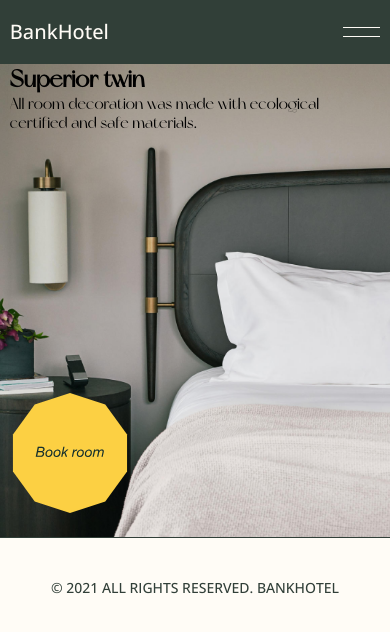
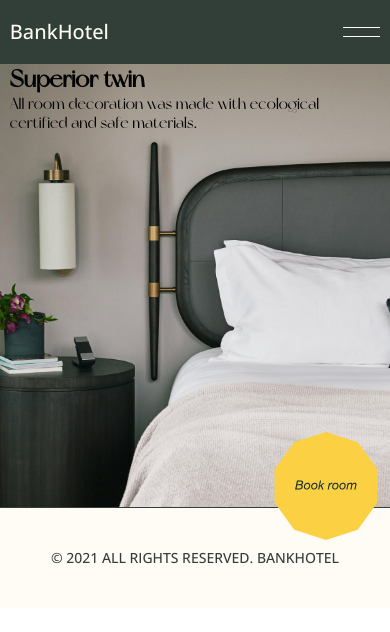
Before and after one commit to gift56/Fullstack-HotelWebsite, a React (Create React App) app: page /rooms in a window 390 px wide. Shown: the top 632 px of the page. Built offline with nearby package versions, Linux system fonts and the light colour scheme.

Commit message:
working on mobile view

```diff
--- a/src/styles/RoomStyle/RoomHero.styled.js
+++ b/src/styles/RoomStyle/RoomHero.styled.js
@@ -5,7 +5,7 @@ export const HeroCon = styled.section`
   background-repeat: no-repeat;
   background-position: center;
   background-size: cover;
-  min-height: 473px;
+  min-height: 443px;
   width: 100%;
 `;
 
@@ -15,5 +15,18 @@ export const HeroArea = styled.div`
   align-items: flex-start;
   justify-content: space-between;
   width: 100%;
-  min-height: 453px;
+  min-height: 430px;
+  .rightSide {
+    display: flex;
+    align-items: flex-start;
+    justify-content: flex-end;
+    width: 100%;
+    transform: translateY(50px);
+    .image {
+      width: 108px;
+      img {
+        width: 100%;
+      }
+    }
+  }
 `;
```
